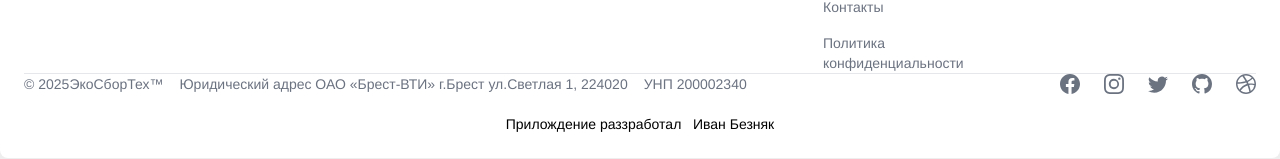
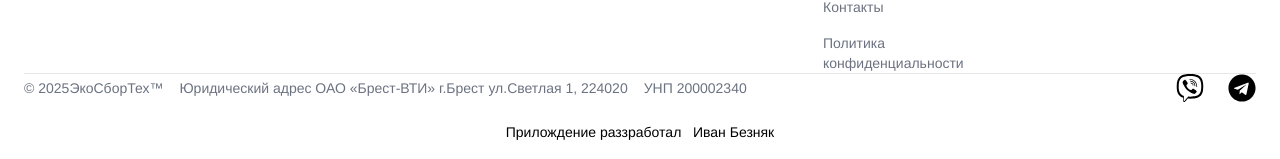
Before and after one commit to Bezniak/equipment-collection, a React (Vite) app: page / in a window 1280 px wide. Shown: the part 5997-6156 px from the top of the page. Built offline with nearby package versions, Linux system fonts and the light colour scheme; no server answers.

Commit message:
9 commit BookForm.jsx

```diff
--- a/src/components/Footer/Footer.jsx
+++ b/src/components/Footer/Footer.jsx
@@ -1,6 +1,6 @@
 import React from 'react';
-import {Footer, FooterCopyright, FooterDivider, FooterIcon, FooterLinkGroup, FooterTitle,} from "flowbite-react";
-import {BsDribbble, BsFacebook, BsGithub, BsInstagram, BsTwitter} from "react-icons/bs";
+import {Footer, FooterCopyright, FooterDivider, FooterLinkGroup, FooterTitle} from "flowbite-react";
+import {FaTelegram, FaViber} from "react-icons/fa"; // Import Viber and Telegram icons
 import {useTranslation} from "react-i18next";
 import {NavLink} from "react-router-dom";
 import {ROUTES} from "../../config/routes.js";
@@ -27,16 +27,20 @@ const FooterComponents = () => {
                         <div>
                             <FooterTitle title={t("company")}/>
                             <FooterLinkGroup col>
-                                <NavLink to={ROUTES.ABOUT_US} onClick={handleClick} className='hover:text-orange-500 transition'>
+                                <NavLink to={ROUTES.ABOUT_US} onClick={handleClick}
+                                         className='hover:text-orange-500 transition'>
                                     {t("about")}
                                 </NavLink>
-                                <NavLink to={ROUTES.SERVICES} onClick={handleClick} className='hover:text-orange-500 transition'>
+                                <NavLink to={ROUTES.SERVICES} onClick={handleClick}
+                                         className='hover:text-orange-500 transition'>
                                     {t("services")}
                                 </NavLink>
-                                <NavLink to={ROUTES.CONTACT} onClick={handleClick} className='hover:text-orange-500 transition'>
+                                <NavLink to={ROUTES.CONTACT} onClick={handleClick}
+                                         className='hover:text-orange-500 transition'>
                                     {t("contact")}
                                 </NavLink>
-                                <NavLink to={ROUTES.PP} onClick={handleClick} className='hover:text-orange-500 transition'>
+                                <NavLink to={ROUTES.PP} onClick={handleClick}
+                                         className='hover:text-orange-500 transition'>
                                     {t("privacyPolicy")}
                                 </NavLink>
                             </FooterLinkGroup>
@@ -62,11 +66,23 @@ const FooterComponents = () => {
                     </div>
 
                     <div className="mt-4 flex space-x-6 sm:mt-0 sm:justify-center">
-                        <FooterIcon href="#" icon={BsFacebook}/>
-                        <FooterIcon href="#" icon={BsInstagram}/>
-                        <FooterIcon href="#" icon={BsTwitter}/>
-                        <FooterIcon href="#" icon={BsGithub}/>
-                        <FooterIcon href="#" icon={BsDribbble}/>
+                        {/*<FooterIcon href="https://www.facebook.com" target="_blank" rel="noopener noreferrer" icon={BsFacebook} />*/}
+                        {/*<FooterIcon href="https://www.instagram.com" target="_blank" rel="noopener noreferrer" icon={BsInstagram} />*/}
+                        {/*<FooterIcon href="https://twitter.com" target="_blank" rel="noopener noreferrer" icon={BsTwitter} />*/}
+                        <a
+                            href="https://invite.viber.com/?g2=AQBwP5-1VY0aWzzVXK0X9A_G_6a08jLNwMQImzZYuRgZXvfziOwP4fuGuwU3C1s4"
+                            target="_blank"
+                            rel="noopener noreferrer"
+                        >
+                            <FaViber size={28} className="hover:text-orange-500 transition"/>
+                        </a>
+                        <a
+                            href="https://t.me/ivan_bezniak"
+                            target="_blank"
+                            rel="noopener noreferrer"
+                        >
+                            <FaTelegram size={28} className="hover:text-orange-500 transition"/>
+                        </a>
                     </div>
                 </div>
                 <div className='mx-auto text-center pt-5'>
--- a/src/index.css
+++ b/src/index.css
@@ -46,3 +46,14 @@ footer .footer-brand img {
     width: 8rem !important; /* Force a fixed width */
     height: auto;
 }
+
+.select__control {
+    border: none !important;
+    box-shadow: none !important;
+}
+
+.select__control:focus,
+.select__control--is-focused {
+    border: none !important;
+    box-shadow: none !important;
+}
```
